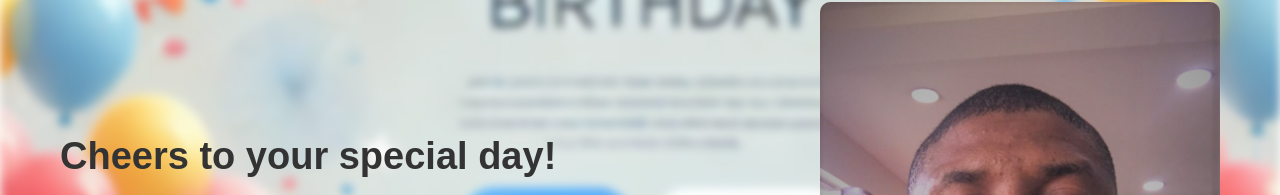
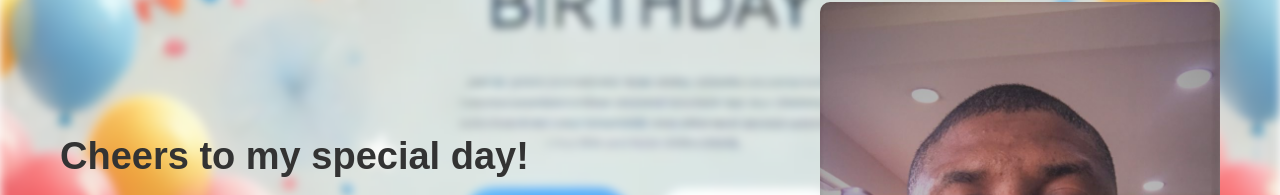
Before and after one commit to perry-cyber/happy-birthday-emma, a plain HTML site: page index.html in a window 1280 px wide. Shown: the part 107-302 px from the top of the page. Drawn offline with Linux system fonts and the light colour scheme.

Commit message:
Update index.html

```diff
--- a/index.html
+++ b/index.html
@@ -21,7 +21,7 @@
 
         <main>
             <section class="content">
-                <h1 style="font-size: 38px;">Cheers to your special day! </h1>
+                <h1 style="font-size: 38px;">Cheers to my special day! </h1>
                 <p style="font-size: 15px;">Like the sun that rises every day, may you continue to shine brightly and light the path of those around you. As the river flows and never tires, may your journey through life be filled with endless joy and unwavering strength. Many Happy Return! May your days be as sweet as honey from the comb, and your life as fruitful as the tree planted by streams of water.</p>
                 <a href="https://wa.me/+2347039872628?text=Happy%20Birthday%20Emmanuel" target="_blank" class="btn">Send Birthday Wishes!🥳</a>
 
```
